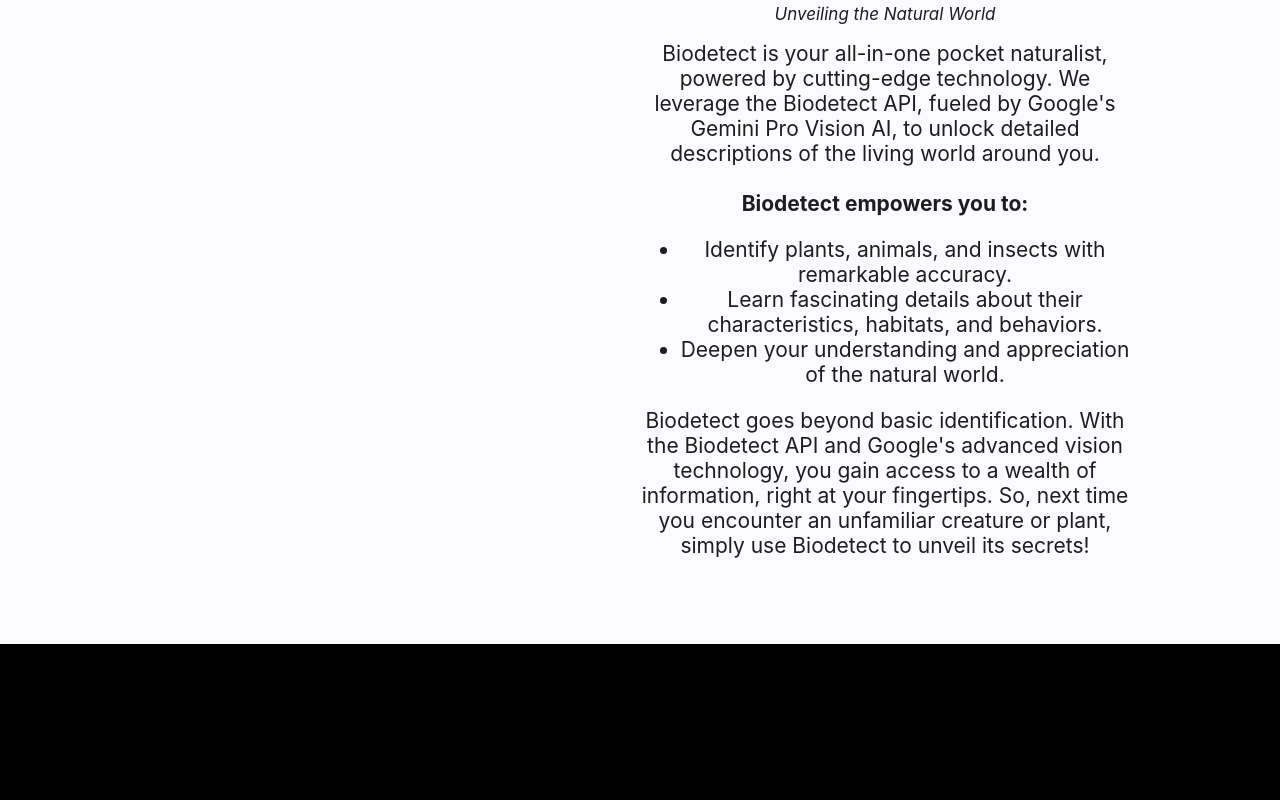
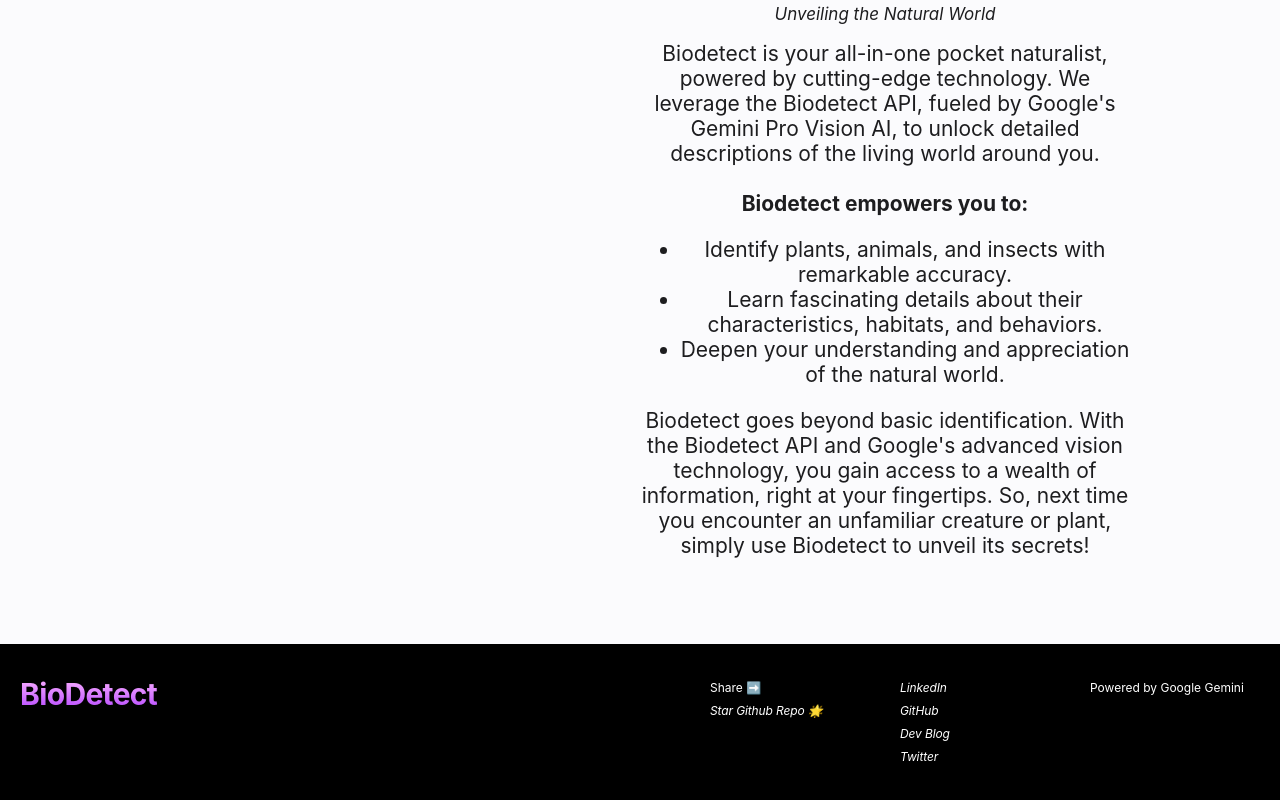
Before and after one commit to dukeofhazardz/biodetect, a React (Vite) app: page / in a window 1280 px wide. Shown: the part 2444-3244 px from the top of the page. Before the commit the page ends 3088 px from the top, so only its background shows below. Built offline with nearby package versions, Linux system fonts and the light colour scheme; a web font is replaced by a local one.

Commit message:
Add components and styles for footer

```diff
--- a/src/App.jsx
+++ b/src/App.jsx
@@ -3,6 +3,7 @@
 import Description from "./components/Description";
 import Detect from "./components/Detect";
 import About from "./components/About";
+import Footer from "./components/Footer";
 import FirstPlant from "./components/Plant";
 import SecondPlant from "./components/Plant2";
 import ThirdPlant from "./components/Plant3";
@@ -19,6 +20,7 @@
       <Detect />
       <ThirdPlant />
       <About />
+      <Footer />
     </div>
   );
 }
--- a/src/components/Footer.jsx
+++ b/src/components/Footer.jsx
@@ -1,11 +1,42 @@
-import React from 'react'
+import React from "react";
 
 const Footer = () => {
   return (
-    <div>
+    <div className="footer-wrapper">
+      <div className="footer-section-one">
+        <div className="footer-logo-container">
+          BioDetect
+        </div>
+      </div>
+      <div className="footer-section-two">
+        <div className="footer-section-columns">
+          <span>Share ➡️ </span>
+          <span>
+            <a href="https://github.com/dukeofhazardz/bio-detect">
+              Star Github Repo 🌟
+            </a>
+          </span>
+        </div>
+        <div className="footer-section-columns">
+          <span>
+            <a href="https://www.linkedin.com/in/nnaemekaxjohn">LinkedIn</a>
+          </span>
+          <span>
+            <a href="https://www.github.com/dukeofhazardz">GitHub</a>
+          </span>
+          <span>
+            <a href="https://dev.to/dukeofhazardz">Dev Blog</a>
+          </span>
+          <span>
+            <a href="https://www.twitter.com/nnaemekaxjohn">Twitter</a>
+          </span>
+        </div>
+        <div className="footer-section-columns">
+          <span>Powered by Google Gemini</span>
+        </div>
+      </div>
+    </div>
+  );
+};
 
-    </div>
-  )
-}
-
-export default Footer
+export default Footer;
--- a/src/index.css
+++ b/src/index.css
@@ -330,7 +330,7 @@
 .loading-gif {
   width: 30px;
   height: auto;
-  border-radius: 50%;
+  border-radius: 100%;
 }
 
 .image-preview {
@@ -648,6 +648,63 @@
   cursor: pointer;
 }
 
+/* Footer Section */
+.footer-wrapper {
+  width: 100%;
+  display: flex;
+  background-color: #000;
+  position: relative;
+  margin-top: 0;
+  padding-top: 2rem;
+  padding-bottom: 2rem;
+}
+
+.footer-logo-container {
+  max-width: 50px;
+  display: inline-block;
+  color: transparent;
+  background-image: linear-gradient(180deg, #ffb6ff, #b344ff);
+  -webkit-background-clip: text;
+  background-clip: text;
+  font-size: 30px;
+  max-width: fit-content;
+  font-weight: bolder;
+  letter-spacing: -0.022em;
+  position: relative;
+  padding-left: 20px;
+}
+
+.footer-section-two {
+  flex: 1;
+  display: flex;
+  justify-content: flex-end;
+}
+
+.footer-section-columns {
+  display: flex;
+  flex-direction: column;
+  min-width: 190px;
+}
+
+.footer-section-columns span {
+  margin: 0.25rem 0rem;
+  font-weight: 600;
+  color: #fff;
+  cursor: pointer;
+  font-size: 12px;
+  font-weight: 400;
+}
+
+.footer-section-columns a {
+  text-decoration: none;
+  color: #fff;
+  font-size: 12px;
+  font-weight: 400;
+  letter-spacing: -0.01em;
+  font-style: italic;
+}
+
+
 @media screen and (max-width: 990px) {
   .jumbotron-section .iphone-img,
   nav .link-styled {
```
Also changed, not shown: src/assets/images/loading.gif.
